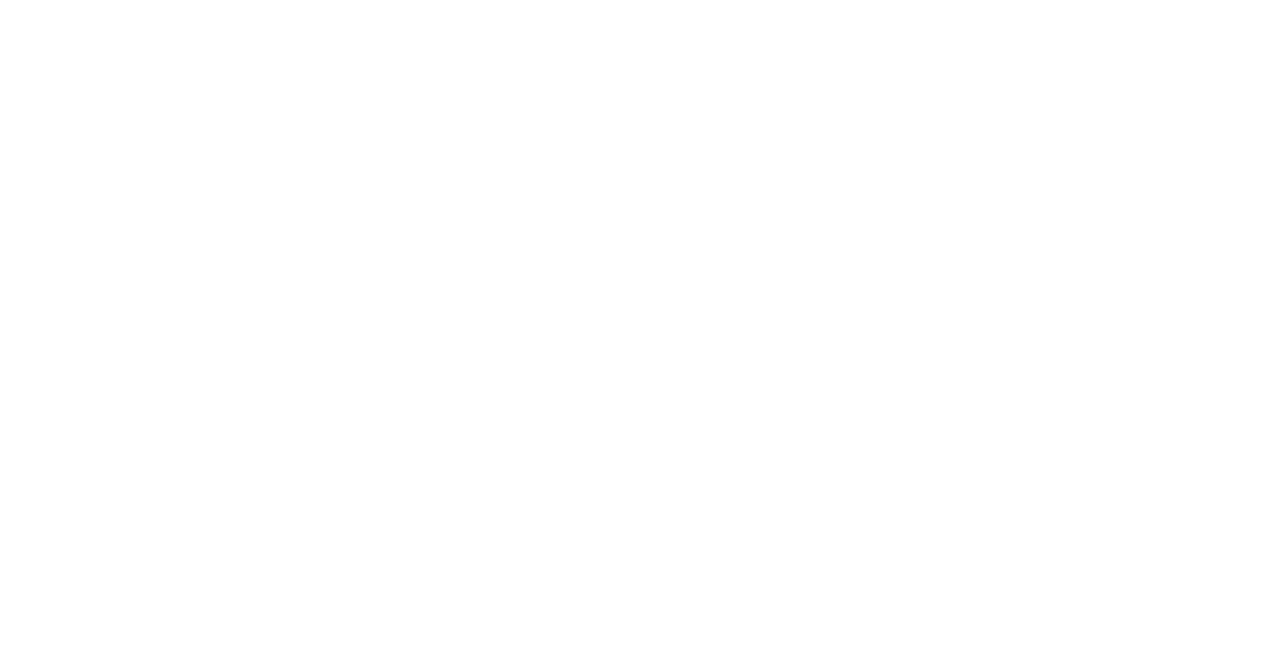
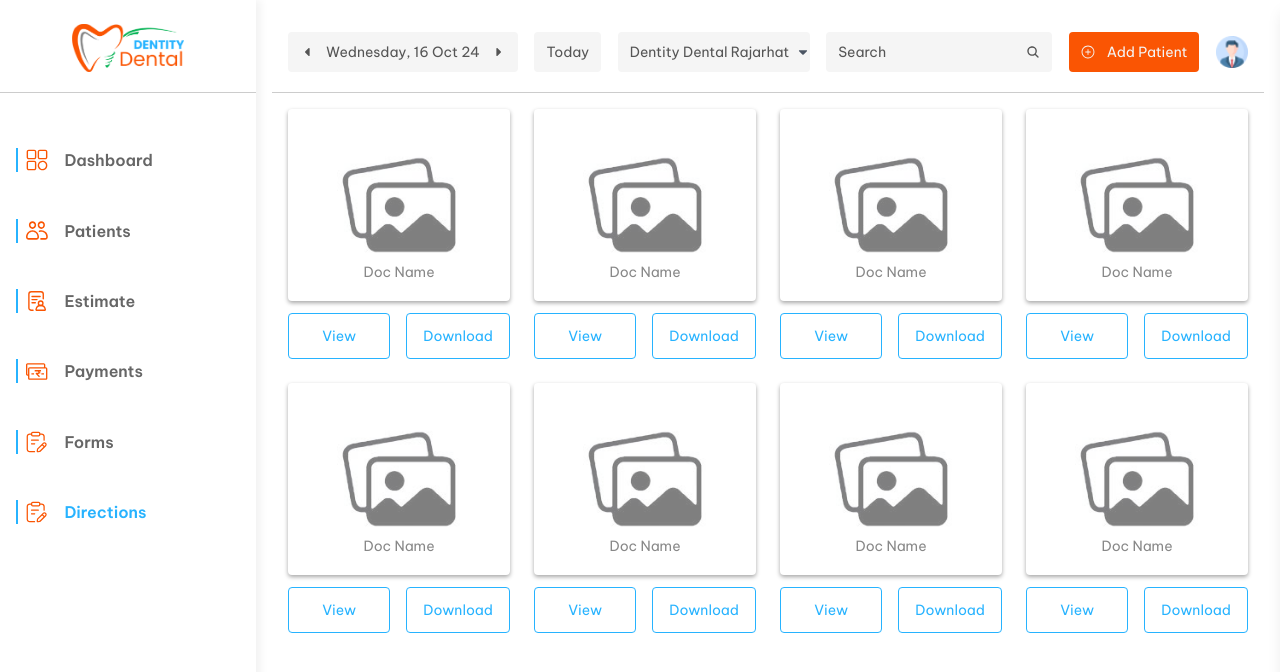
Before and after one commit to therebootai/democlinicsofwarefrontend, a React (Vite) app: page /directions in a window 1280 px wide. Before the commit this address had no page. Shown: the top 672 px of the page. Built offline with nearby package versions, Linux system fonts and the light colour scheme.

Commit message:
forms added

```diff
--- a/src/App.jsx
+++ b/src/App.jsx
@@ -12,6 +12,7 @@
 
 import Estimate from "./pages/Estimate";
 import CreateInvoice from "./pages/CreateInvoice";
+import Direction from "./pages/Direction";
 
 function App() {
   return (
@@ -34,6 +35,7 @@
 
       <Route path="/prescription/add" element={<AddNewPrescription />} />
       <Route path="/forms" element={<Forms />} />
+      <Route path="/directions" element={<Direction />} />
     </Routes>
   );
 }
--- a/src/component/SideHeader.jsx
+++ b/src/component/SideHeader.jsx
@@ -32,6 +32,11 @@
       icon: "/icons/forms.svg",
       name: "Forms",
       link: "/forms",
+    },
+    {
+      icon: "/icons/forms.svg",
+      name: "Directions",
+      link: "/directions",
     },
   ];
 
--- /dev/null
+++ b/src/pages/Direction.jsx
@@ -0,0 +1,23 @@
+import React from "react";
+import AdminDashboardTemplate from "../template/AdminDashboardTemplate";
+import Topheader from "../component/Topheader";
+import FormCard from "../component/FormCard";
+
+const Direction = () => {
+  return (
+    <AdminDashboardTemplate>
+      <div className="">
+        <Topheader />
+      </div>
+      <div className="xl:p-8 p-4 flex flex-col gap-8">
+        <div className="grid grid-cols-4 gap-6">
+          {Array.from({ length: 8 }).map((_, index) => (
+            <FormCard key={index} />
+          ))}
+        </div>
+      </div>
+    </AdminDashboardTemplate>
+  );
+};
+
+export default Direction;
```
